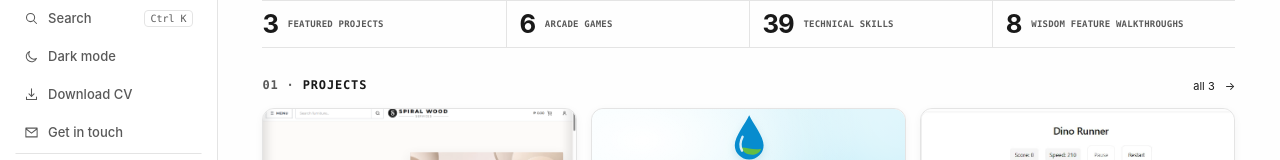
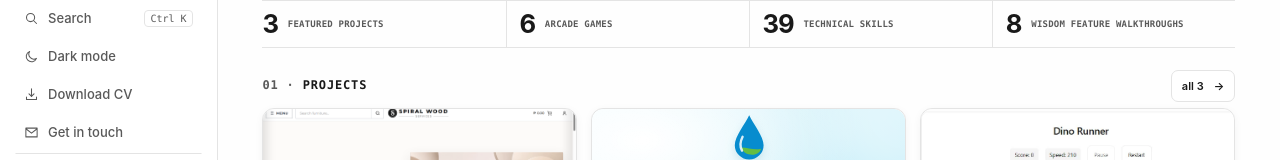
Before and after one commit to jericho2025/portfolio, a React (Vite) app in the folder frontend/: page / in a window 1280 px wide. Shown: the part 597-757 px from the top of the page. Built offline with nearby package versions, Linux system fonts and the light colour scheme; no server answers.

Commit message:
Style small all-projects link like reference

```diff
--- a/frontend/src/styles/global.css
+++ b/frontend/src/styles/global.css
@@ -352,6 +352,8 @@ body { background: var(--page); color: var(--text); transition: background-color
 .section-row { display: flex; align-items: center; justify-content: space-between; gap: 6px 12px; margin-bottom: 6px; }
 .section-row h2 { font: 650 12px/1.4 var(--mono); text-transform: uppercase; letter-spacing: .07em; }
 .section-row h2 span { color: var(--muted); }
+.project-all-link { display: inline-flex; align-items: center; gap: 8px; min-height: 36px; padding: 5px 10px; border: 1px solid var(--line); border-radius: 7px; background: var(--bg); font-size: 11px; font-weight: 600; text-decoration: none; }
+.project-all-link:hover { background: var(--card); border-color: var(--muted); }
 .availability-panel h2 { font-size: clamp(24px, 3vw, 32px); letter-spacing: -.04em; }
 .section-row a { display: inline-flex; align-items: center; gap: 5px; min-height: 32px; font-size: 11px; }
 
```
